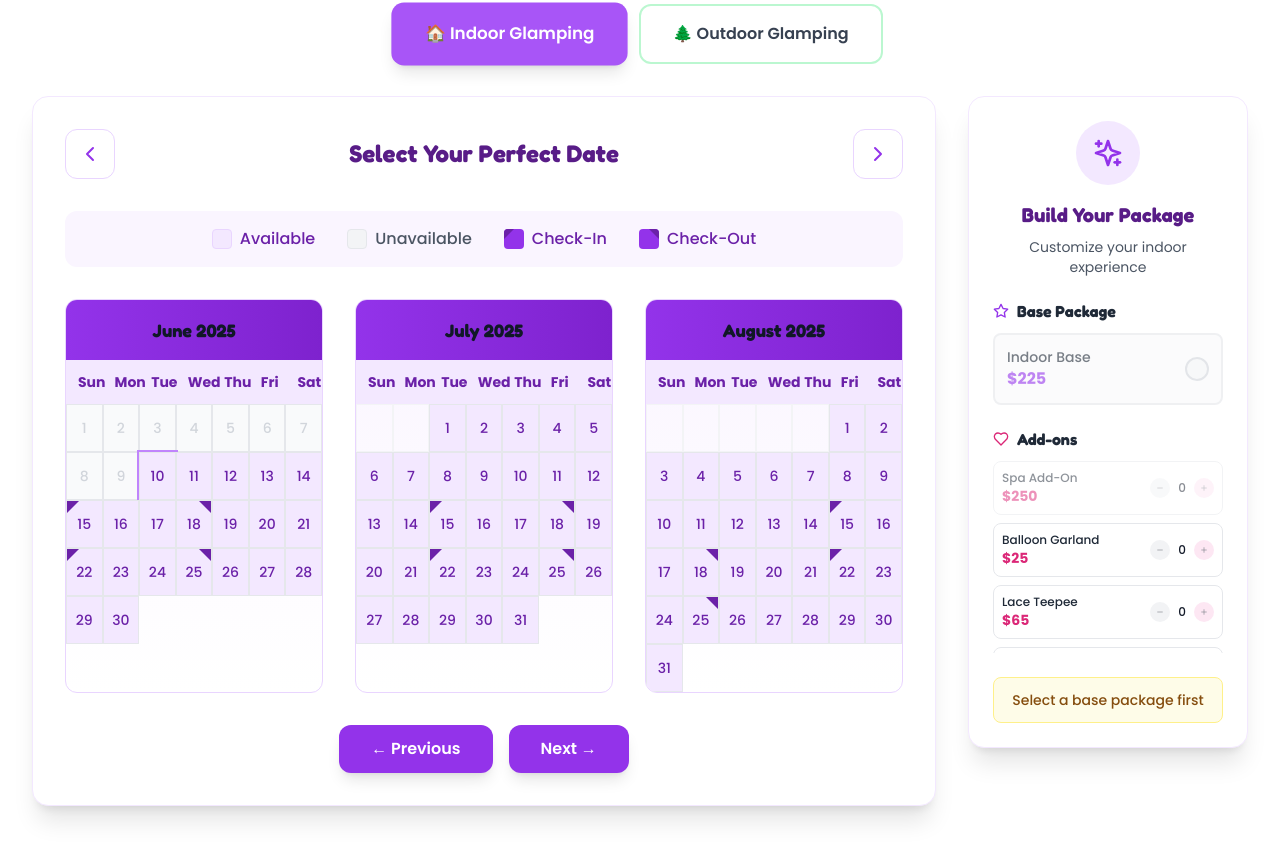
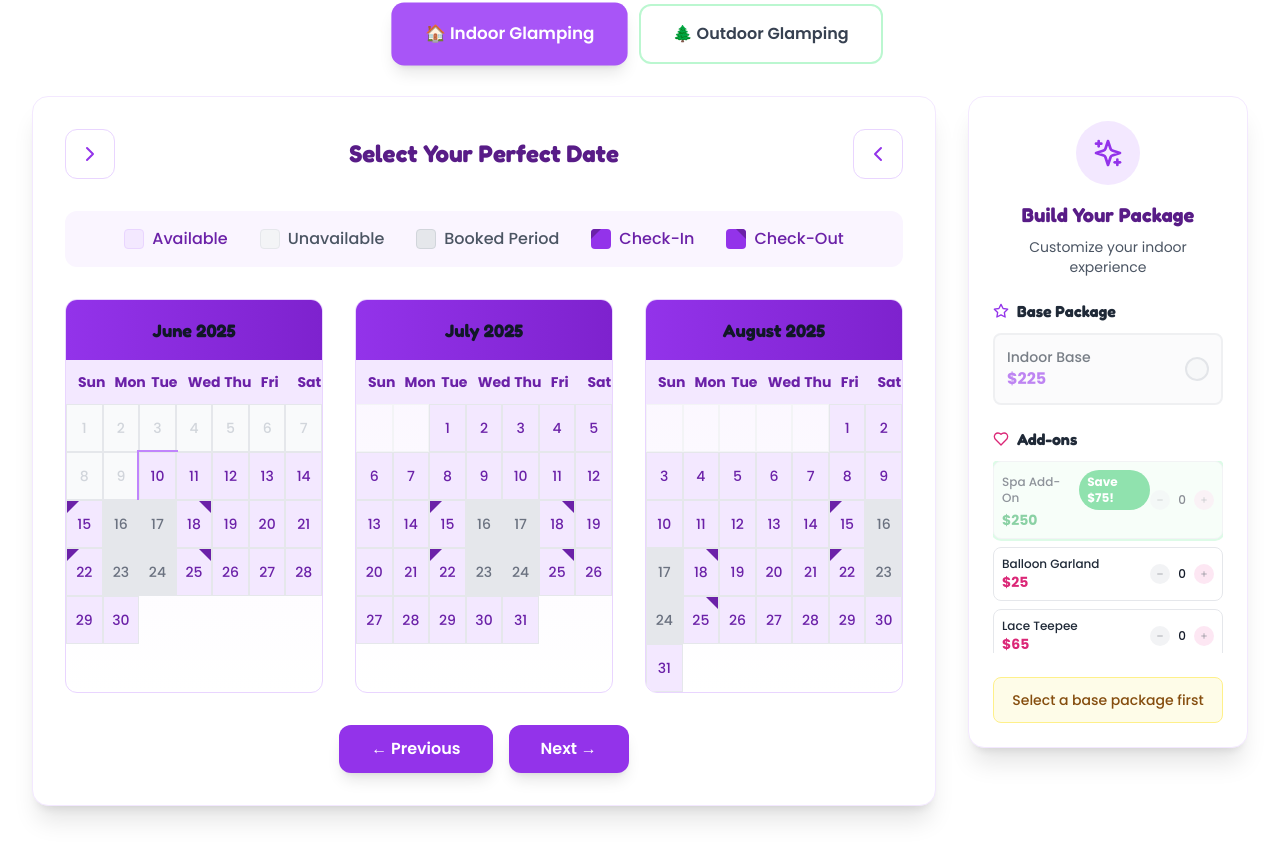
Before and after one commit to garrettm19/glampingwny, a React (Vite) app: page /book-now in a window 1280 px wide. Shown: the part 807-1661 px from the top of the page. Built offline with nearby package versions, Linux system fonts and the light colour scheme.

Commit message:
Fix Calendar Booking Issues

```diff
--- a/src/components/ui/CalendarBooking.tsx
+++ b/src/components/ui/CalendarBooking.tsx
@@ -506,10 +506,16 @@ const CalendarBooking: React.FC<CalendarBookingProps> = ({ onBookingSelect }) =>
     const isCheckIn = (day === 15 || day === 22) && booking?.available;
     const isCheckOut = (day === 18 || day === 25) && booking?.available;
 
+    // Check if this date is between check-in and check-out (should be greyed out)
+    const isBetweenBooking = ((day > 15 && day < 18) || (day > 22 && day < 25)) && booking?.available;
+
     let cellClass = "h-12 w-full border border-gray-200 flex items-center justify-center text-sm font-medium cursor-pointer transition-all duration-200 relative ";
 
     if (isPast) {
       cellClass += "text-gray-300 cursor-not-allowed bg-gray-50 ";
+    } else if (isBetweenBooking) {
+      // Days between check-in and check-out should be greyed out (unavailable)
+      cellClass += "bg-gray-200 text-gray-500 cursor-not-allowed ";
     } else if (booking?.available) {
       if (isSelected) {
         cellClass += "bg-purple-600 text-white shadow-lg ";
@@ -520,7 +526,7 @@ const CalendarBooking: React.FC<CalendarBookingProps> = ({ onBookingSelect }) =>
       cellClass += "bg-gray-100 text-gray-400 cursor-not-allowed ";
     }
 
-    return { cellClass, isCheckIn, isCheckOut };
+    return { cellClass, isCheckIn, isCheckOut, isBetweenBooking };
   };
 
   if (isLoading) {
@@ -583,7 +589,7 @@ const CalendarBooking: React.FC<CalendarBookingProps> = ({ onBookingSelect }) =>
                 whileHover={{ scale: 1.05 }}
                 whileTap={{ scale: 0.95 }}
               >
-                <ChevronLeft className="w-6 h-6 text-purple-600" />
+                <ChevronRight className="w-6 h-6 text-purple-600" />
               </motion.button>
 
               <h2 className="text-2xl font-bold text-purple-900">
@@ -596,7 +602,7 @@ const CalendarBooking: React.FC<CalendarBookingProps> = ({ onBookingSelect }) =>
                 whileHover={{ scale: 1.05 }}
                 whileTap={{ scale: 0.95 }}
               >
-                <ChevronRight className="w-6 h-6 text-purple-600" />
+                <ChevronLeft className="w-6 h-6 text-purple-600" />
               </motion.button>
             </div>
 
@@ -609,6 +615,10 @@ const CalendarBooking: React.FC<CalendarBookingProps> = ({ onBookingSelect }) =>
               <div className="flex items-center gap-2">
                 <div className="w-5 h-5 bg-gray-100 rounded border border-gray-200"></div>
                 <span className="text-gray-600 font-medium">Unavailable</span>
+              </div>
+              <div className="flex items-center gap-2">
+                <div className="w-5 h-5 bg-gray-200 rounded border border-gray-300"></div>
+                <span className="text-gray-600 font-medium">Booked Period</span>
               </div>
               <div className="flex items-center gap-2">
                 <div className="w-5 h-5 bg-purple-600 rounded relative overflow-hidden">
@@ -656,7 +666,7 @@ const CalendarBooking: React.FC<CalendarBookingProps> = ({ onBookingSelect }) =>
                       const isSelected = selectedDate === formatDate(date);
                       const isPast = date < new Date(new Date().setHours(0, 0, 0, 0));
 
-                      const { cellClass, isCheckIn, isCheckOut } = getDateStyle(date, booking, isSelected, isPast);
+                      const { cellClass, isCheckIn, isCheckOut, isBetweenBooking } = getDateStyle(date, booking, isSelected, isPast);
 
                       let finalCellClass = cellClass;
                       if (isToday && !isSelected) {
@@ -666,11 +676,11 @@ const CalendarBooking: React.FC<CalendarBookingProps> = ({ onBookingSelect }) =>
                       return (
                         <motion.button
                           key={index}
-                          onClick={() => !isPast && handleDateSelect(date)}
-                          disabled={isPast || !booking?.available}
+                          onClick={() => !isPast && !isBetweenBooking && handleDateSelect(date)}
+                          disabled={isPast || !booking?.available || isBetweenBooking}
                           className={finalCellClass}
-                          whileHover={booking?.available && !isPast ? { scale: 1.05 } : {}}
-                          whileTap={booking?.available && !isPast ? { scale: 0.95 } : {}}
+                          whileHover={booking?.available && !isPast && !isBetweenBooking ? { scale: 1.05 } : {}}
+                          whileTap={booking?.available && !isPast && !isBetweenBooking ? { scale: 0.95 } : {}}
                         >
                           {date.getDate()}
 
@@ -898,12 +908,21 @@ const CalendarBooking: React.FC<CalendarBookingProps> = ({ onBookingSelect }) =>
                       key={service.id}
                       className={`p-2 border rounded-lg transition-all duration-200 ${
                         service.requiresBase && !hasBasePackage() ? 'opacity-50' : 'hover:border-pink-300'
-                      } border-gray-200`}
+                      } border-gray-200 ${service.id === 'spa-party-addon' ? 'ring-2 ring-green-200 bg-green-50' : ''}`}
                     >
                       <div className="flex items-center justify-between">
                         <div className="flex-1">
-                          <div className="font-medium text-gray-800 text-xs">{service.shortName}</div>
-                          <div className="text-pink-600 font-bold text-sm">${service.price}</div>
+                          <div className="font-medium text-gray-800 text-xs flex items-center gap-2">
+                            {service.shortName}
+                            {service.id === 'spa-party-addon' && (
+                              <span className="bg-green-500 text-white text-xs px-2 py-1 rounded-full font-bold">
+                                Save $75!
+                              </span>
+                            )}
+                          </div>
+                          <div className={`font-bold text-sm ${service.id === 'spa-party-addon' ? 'text-green-600' : 'text-pink-600'}`}>
+                            ${service.price}
+                          </div>
                         </div>
                         <div className="flex items-center gap-1">
                           <button
```
